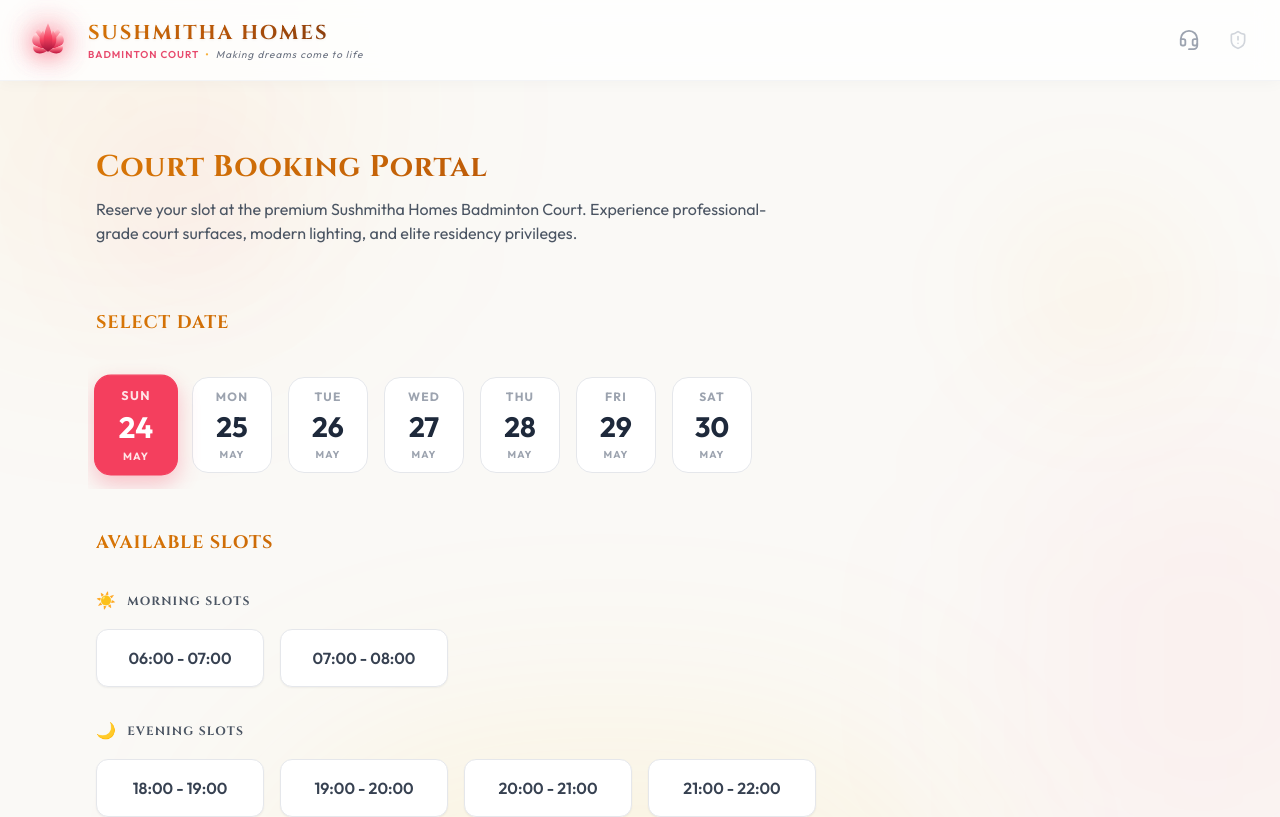
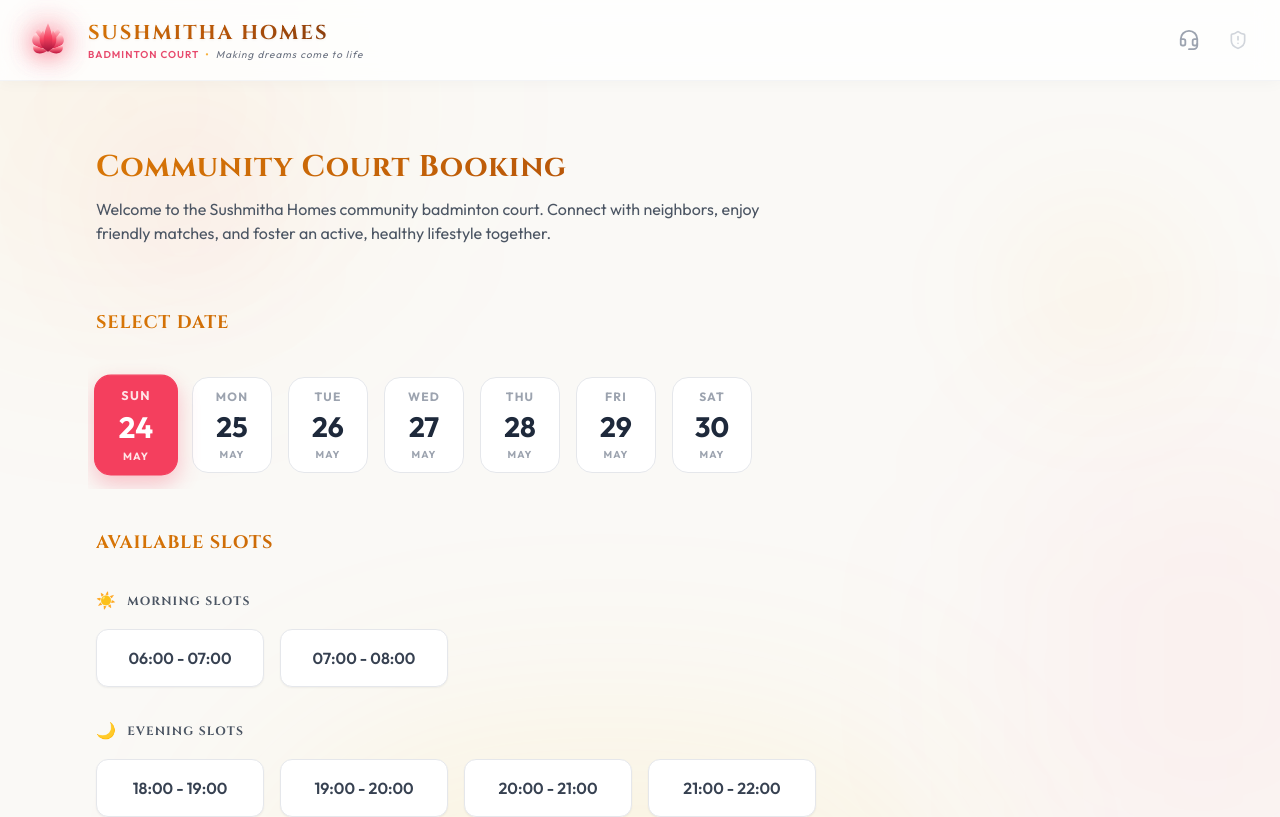
Before and after one commit to Vivek-Radha/courtbooking, a React (Vite) app in the folder frontend/: page /book in a window 1280 px wide. Shown: the top 817 px of the page. Built offline with nearby package versions, Linux system fonts and the light colour scheme; no server answers.

Commit message:
Update home page wording to be community-focused

```diff
--- a/frontend/src/pages/Home.jsx
+++ b/frontend/src/pages/Home.jsx
@@ -119,10 +119,10 @@ export default function Home() {
         <div className="absolute top-0 left-0 w-44 h-44 bg-rose-500/5 rounded-full blur-3xl -z-10 pointer-events-none" />
         <div className="absolute top-20 right-0 w-44 h-44 bg-amber-500/5 rounded-full blur-3xl -z-10 pointer-events-none" />
         <h2 className="text-2xl md:text-3xl font-serif-logo font-bold text-gold-gradient tracking-wide">
-          Court Booking Portal
+          Community Court Booking
         </h2>
         <p className="text-gray-600 text-sm md:text-base max-w-2xl leading-relaxed">
-          Reserve your slot at the premium Sushmitha Homes Badminton Court. Experience professional-grade court surfaces, modern lighting, and elite residency privileges.
+          Welcome to the Sushmitha Homes community badminton court. Connect with neighbors, enjoy friendly matches, and foster an active, healthy lifestyle together.
         </p>
       </section>
 
```
